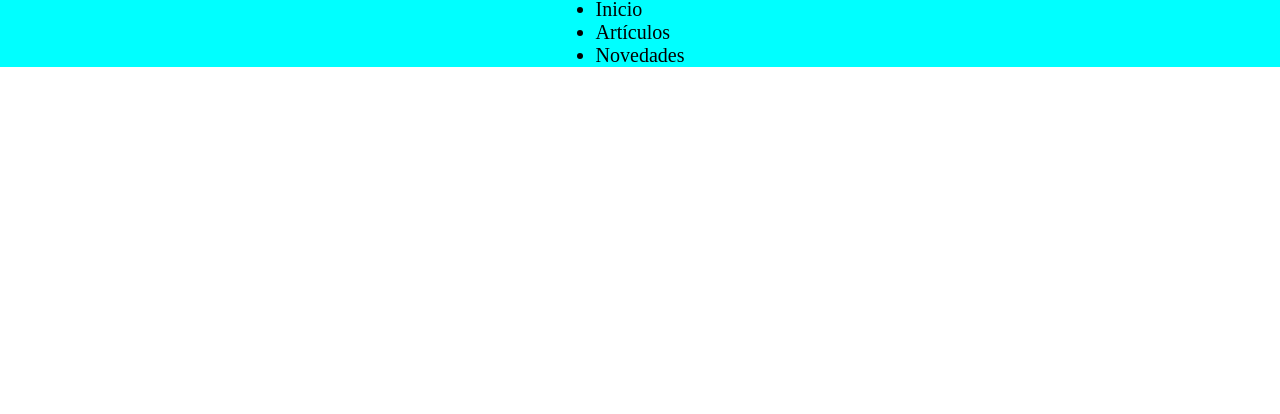
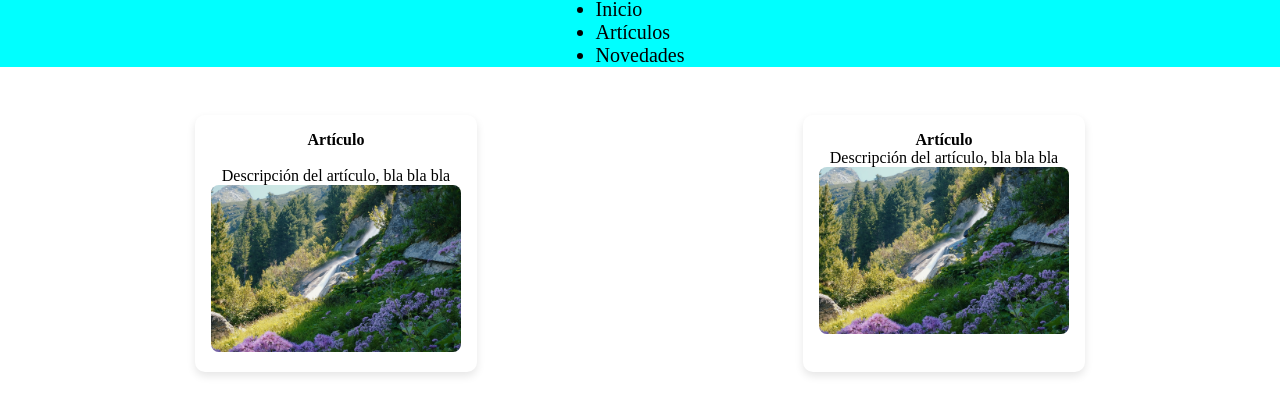
Before and after one commit to guiyeIbarra/negocio, a plain HTML site: page asset/image/index.html in a window 1280 px wide. Shown: the part 210-624 px from the top of the page. Drawn offline with Linux system fonts and the light colour scheme; a web font is replaced by a local one.

Commit message:
agregando articulos

```diff
--- a/asset/image/index.html
+++ b/asset/image/index.html
@@ -36,6 +36,25 @@
 
       <main>
 
+       <div class="container">
+
+        <div class="producto">
+
+            <h4>Artículo</h4><br>
+            <p>Descripción del artículo, bla bla bla</p>
+
+                <img src="./paisaje.jpg" alt="articulo">
+              </div>
+<div class="producto">
+            <h4>Artículo</h4>
+            <p>Descripción del artículo, bla bla bla</p>
+
+                <img src="./paisaje.jpg" alt="articulo">
+              </div>
+
+        </div>
+      </div>
+
       </main>
     <footer>
 
--- a/asset/image/styles.css
+++ b/asset/image/styles.css
@@ -35,3 +35,25 @@ h2 {
     display: flex;
     justify-content: space-around;
 }
+
+.container {
+    display: flex;
+    justify-content: space-around;
+    padding: 2rem;
+}
+
+.producto {
+    border-radius: 10px;
+    box-shadow: 0 4px 8px rgba(0,0,0,0.1);
+    margin: 1rem;
+    width: 250px;
+    text-align: center;
+    padding: 1rem;
+    transition: transform 0.2s;
+}
+
+.producto img {
+    max-width: 100%;
+    height: auto;
+    border-radius: 8px;
+}
```
